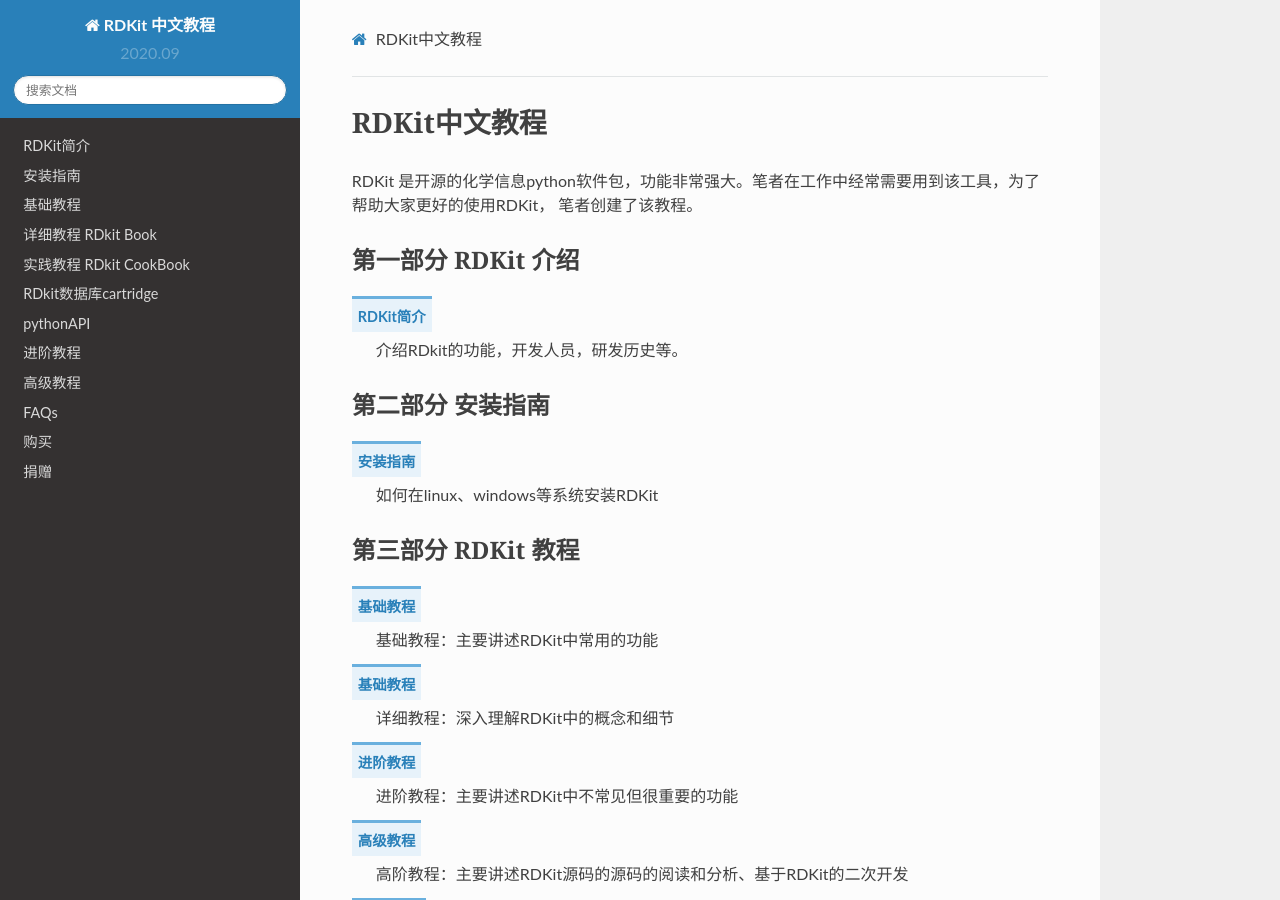
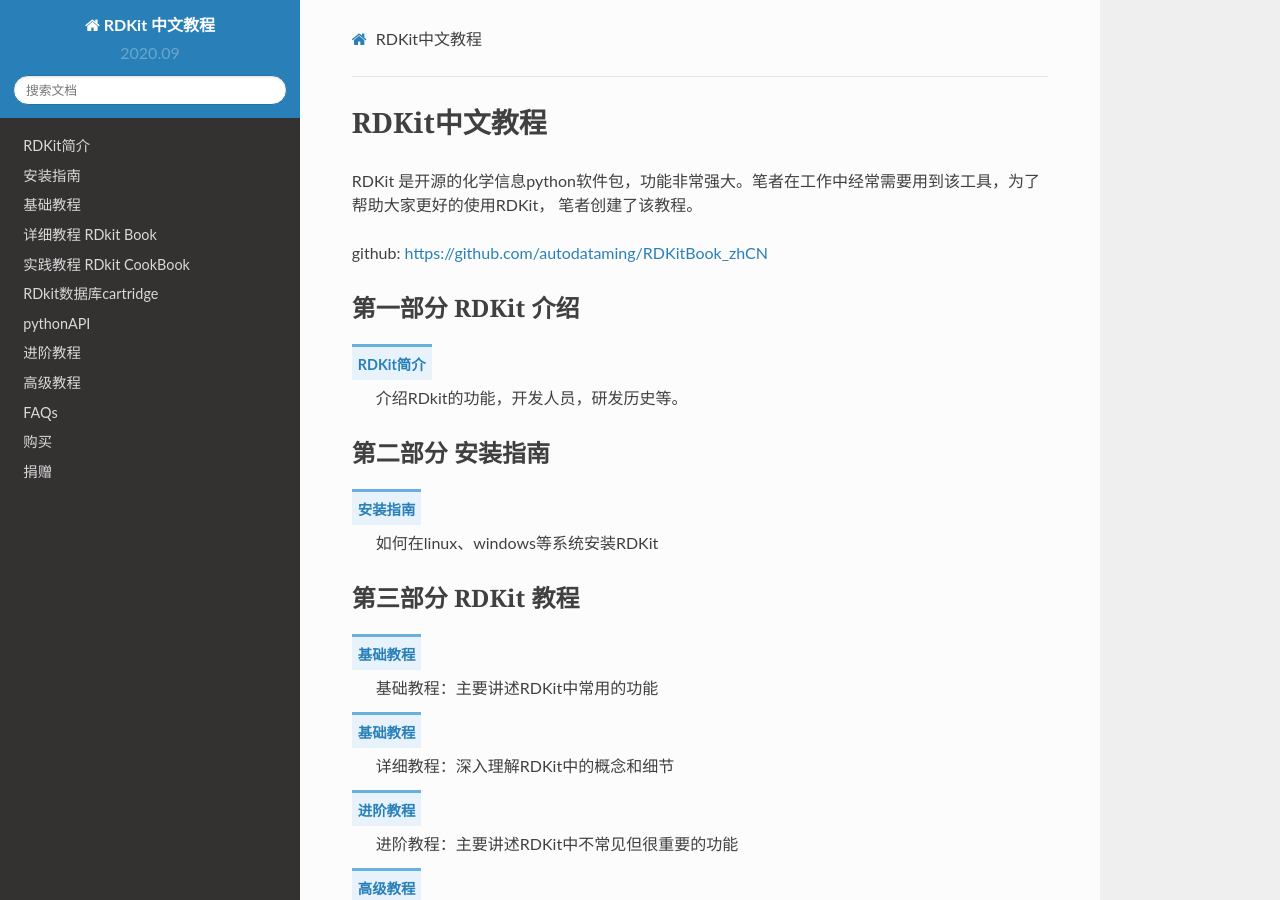
Before and after one commit to autodataming/RDKitBook_zhCN, a Sphinx documentation site: the page built from BOOK_zhCN/source/index.rst, in a window 1280 px wide and 900 px high. Built offline with Sphinx 7.4.7 and the Read the Docs theme 2.0.0, drawn with Linux system fonts in a browser that asks for light colours; nearby versions of some CDN libraries; some web fonts are replaced; library files that are not in the unit come from our copies; comment, search, counter and statistics services are not loaded; part of the change alters nothing that is shown.

Commit message:
add github repo

```diff
--- a/BOOK_zhCN/source/index.rst
+++ b/BOOK_zhCN/source/index.rst
@@ -11,6 +11,8 @@ RDKit中文教程
 
 RDKit 是开源的化学信息python软件包，功能非常强大。笔者在工作中经常需要用到该工具，为了帮助大家更好的使用RDKit，
 笔者创建了该教程。
+
+github: https://github.com/autodataming/RDKitBook_zhCN
 
 
 第一部分 RDKit 介绍
```
